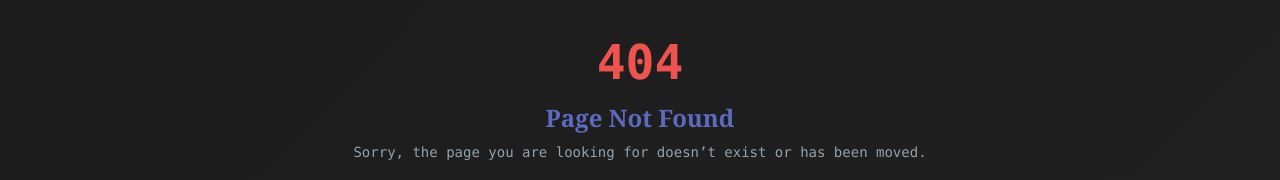
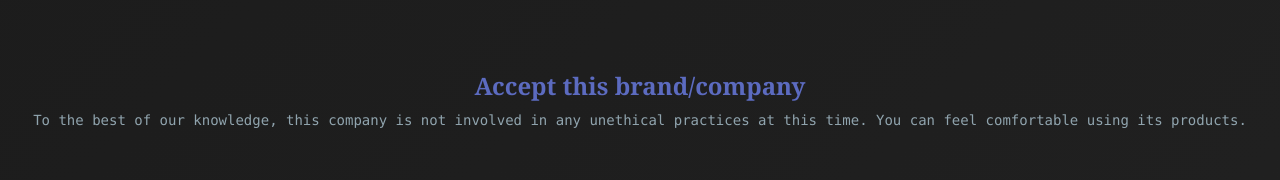
Before and after one commit to MohammadAdnanKhan/HumanityWithPalestine, a React (Vite) app: page /accept in a window 1280 px wide. Shown: the part 484-664 px from the top of the page. Built offline with nearby package versions, Linux system fonts and the light colour scheme; no server answers.

Commit message:
Removed some bugs that can arise from api response

```diff
--- a/src/main.jsx
+++ b/src/main.jsx
@@ -11,6 +11,8 @@ import Feedback from './pages/Feedback/Feedback.jsx';
 import MailProtest from './pages/MailProtest/MailProtest.jsx';
 import Suggestions from './pages/Suggestions/Suggestions.jsx';
 import NotFound from './pages/Notfound/Notfound.jsx';
+import Accept from './pages/Accept/accept.jsx';
+import Neutral from './pages/Neutral/neutral.jsx';
 import './index.css';
 
 const router = createBrowserRouter(
@@ -24,6 +26,8 @@ const router = createBrowserRouter(
       <Route path="feedback" element={<Feedback />} />
       <Route path="mailprotest"  element={<MailProtest csvUrl="/mail.csv" />} />
       <Route path="suggestions" element={<Suggestions />} />
+      <Route path="neutral" element={<Neutral />} />
+      <Route path="accept" element={<Accept />} />
       <Route path="*" element={<NotFound />} />
     </Route>
   )
--- /dev/null
+++ b/src/pages/Accept/accept.jsx
@@ -0,0 +1,14 @@
+import React from 'react';
+
+function Accept() {
+  return (
+    <div className="min-h-screen font-mono flex flex-col justify-center items-center text-white text-center px-4">
+      <h2 className="text-2xl font-serif font-semibold text-[#5C6BC0] mb-2">Accept this brand/company</h2>
+      <p className="text-sm text-[#90A4AE]">
+        To the best of our knowledge, this company is not involved in any unethical practices at this time. You can feel comfortable using its products.
+      </p>
+    </div>
+  );
+}
+
+export default Accept;
--- /dev/null
+++ b/src/pages/Neutral/neutral.jsx
@@ -0,0 +1,14 @@
+import React from 'react';
+
+function Accept() {
+  return (
+    <div className="min-h-screen font-mono flex flex-col justify-center items-center text-white text-center px-4">
+      <h2 className="text-2xl font-serif font-semibold text-[#5C6BC0] mb-2">Inadequate info</h2>
+      <p className="text-sm text-[#90A4AE]">
+        Apologies! We do not have sufficient information about this company. Kindly look for other resources.
+      </p>
+    </div>
+  );
+}
+
+export default Accept;
```
